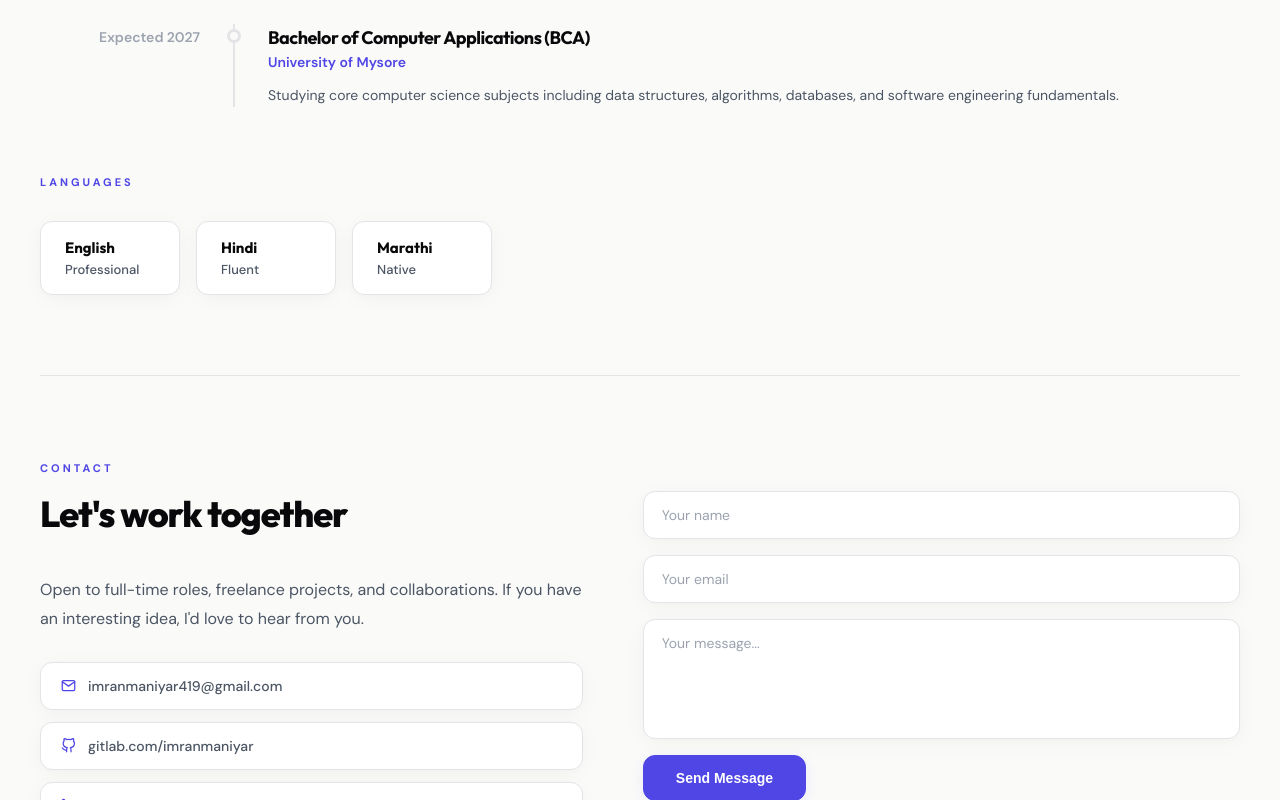
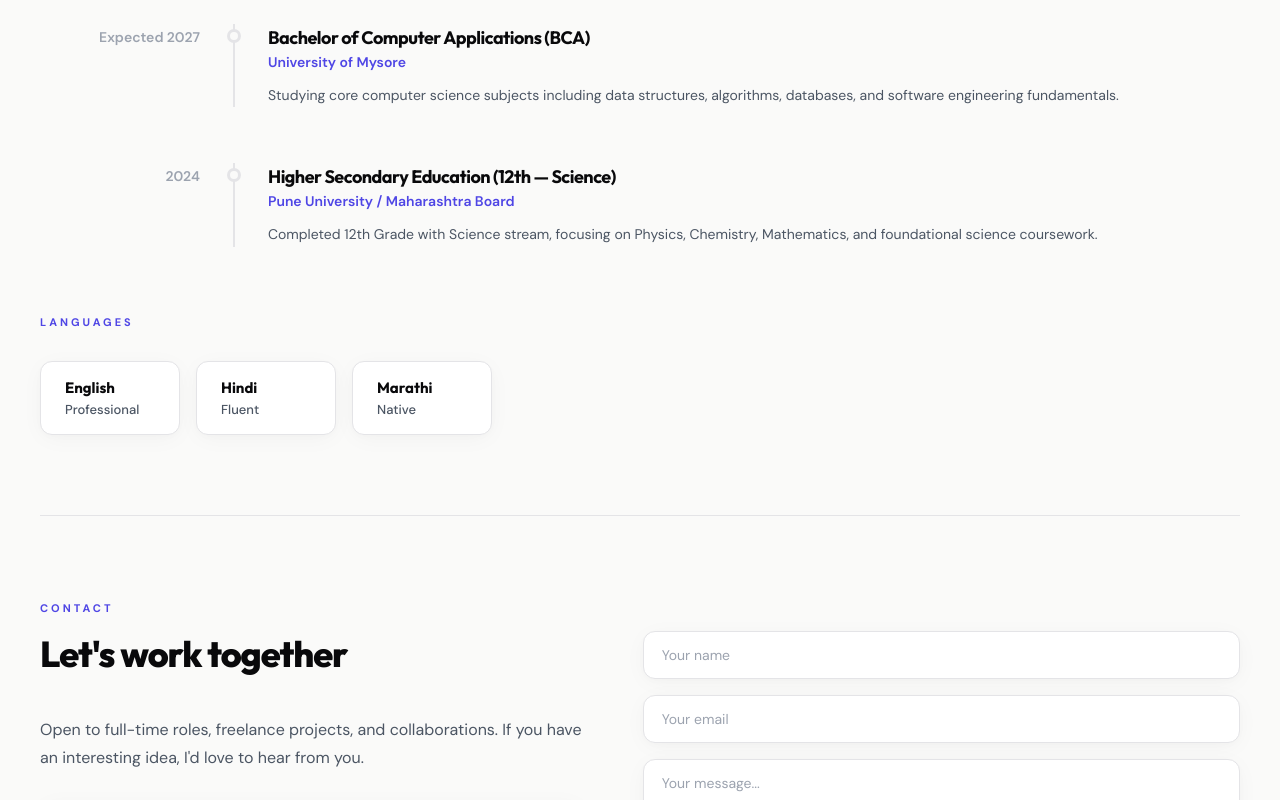
Before and after one commit to Imran4819/my_portfolio, a React (Vite) app: page / in a window 1280 px wide. Shown: the part 3498-4298 px from the top of the page. Built offline with nearby package versions, Linux system fonts and the light colour scheme.

Commit message:
added  12 the

```diff
--- a/src/components/Experience.jsx
+++ b/src/components/Experience.jsx
@@ -16,6 +16,12 @@ const education = [
     role: 'Bachelor of Computer Applications (BCA)',
     company: 'University of Mysore',
     desc: 'Studying core computer science subjects including data structures, algorithms, databases, and software engineering fundamentals.',
+  },
+  {
+    date: '2024',
+    role: 'Higher Secondary Education (12th — Science)',
+    company: 'Pune University / Maharashtra Board',
+    desc: 'Completed 12th Grade with Science stream, focusing on Physics, Chemistry, Mathematics, and foundational science coursework.',
   },
 ];
 
```
